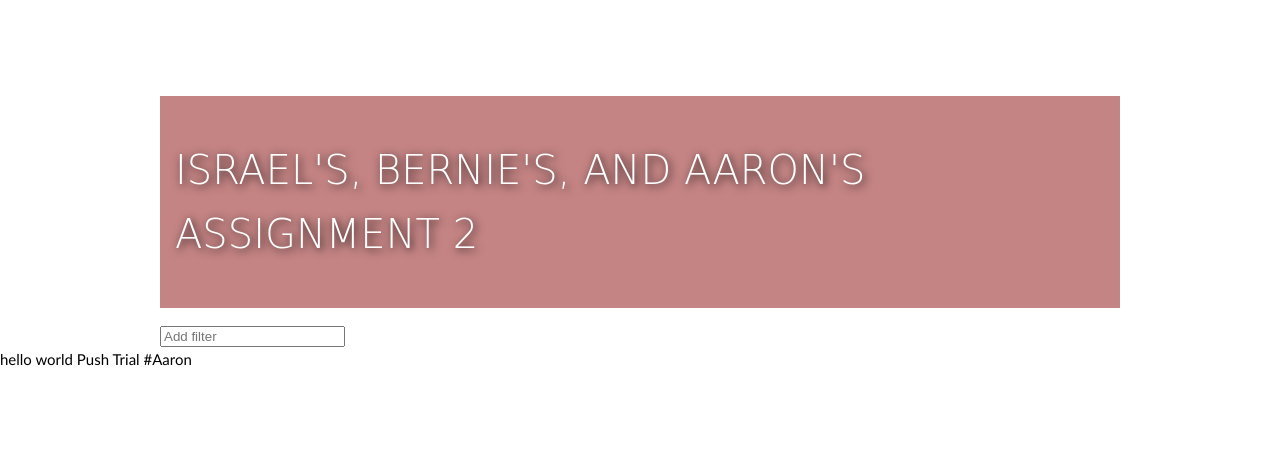
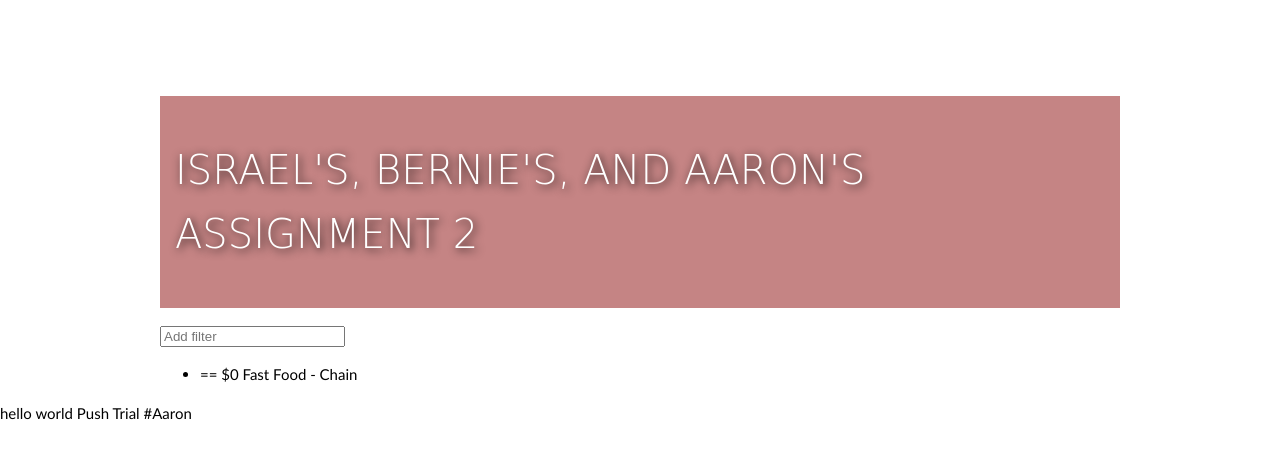
Before and after one commit to igonzla5/INST377-Assig2, a website: page public/index.html in a window 1280 px wide. Drawn offline with nearby package versions, Linux system fonts and the light colour scheme.

Commit message:
input edit

```diff
--- a/public/index.html
+++ b/public/index.html
@@ -14,13 +14,23 @@
     <div class="wrapper">
     <div class="container">
         <div class="row">
-            <div class="one_half column" style="margin-top: 10%; bottom: 10%"></div>
+            <div class="column" style="margin-top: 10%; bottom: 10%">
             <div class="header">
                 <h1> Israel's, Bernie's, and Aaron's Assignment 2</h1>
             </div>
-            <form>
             <input type = "text" class ="textentry" placeholder="Add filter"/>
-            </form>
+            <div id="navContainer">
+                <ul class="suggestions">
+                    <li> == $0
+                        <span class="category">
+                            Fast Food - Chain
+                        </span>
+                    </li>
+
+
+                </ul>
+            </div>
+        </div>
         </div>
     </div>
     </div>
```
